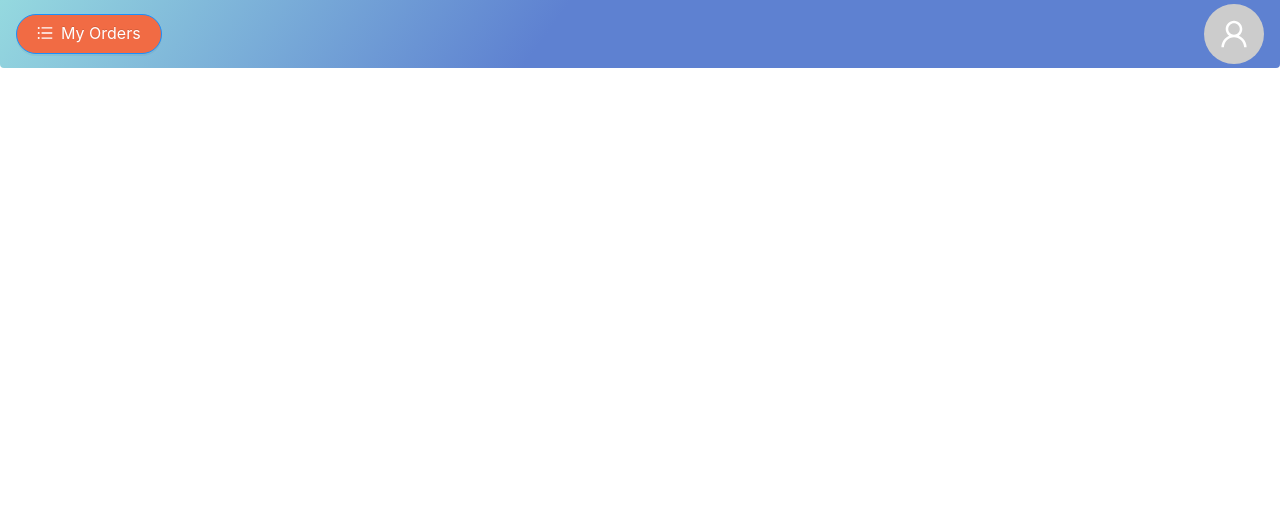
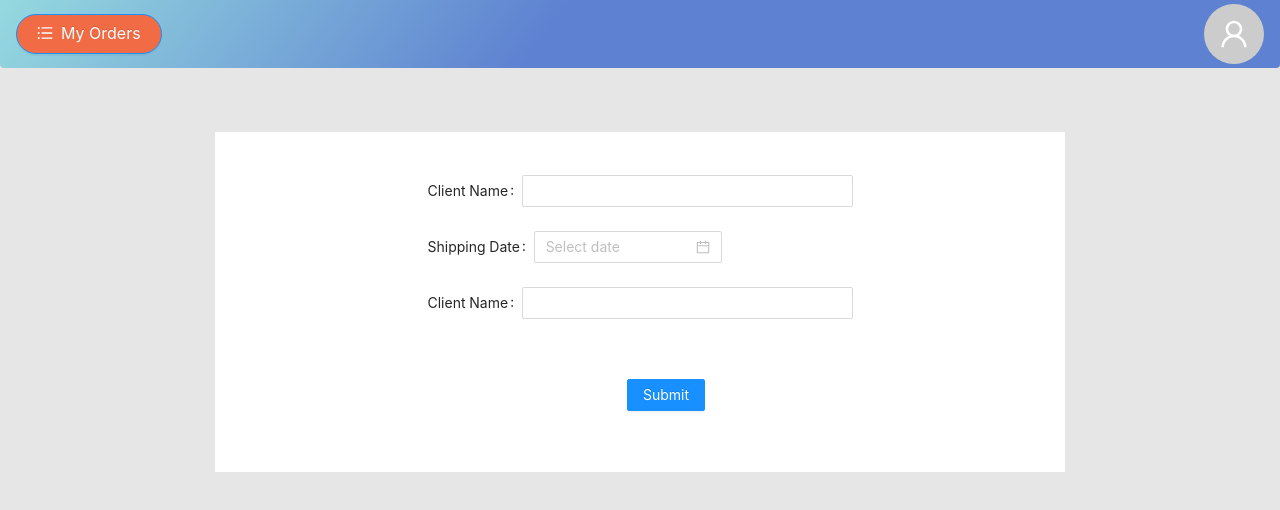
Before and after one commit to allan-gilber/supermarket-app, a React (Create React App) app: page / in a window 1280 px wide. Shown: the top 510 px of the page. Built offline with nearby package versions, Linux system fonts and the light colour scheme.

Commit message:
feat: created 3 form items for order requisition.

```diff
--- a/src/business/routerBusiness/RouterLogic.js
+++ b/src/business/routerBusiness/RouterLogic.js
@@ -7,10 +7,9 @@ import Home from '../../presentation/Home';
 export default function Router() {
   return (
     <BrowserRouter>
+      <PageHeader />
       <Routes>
-        <Route path='/' element={<PageHeader/>}>
-          <Route exact path="/" element={<Home />}/>
-        </Route>
+        <Route exact path='/' element={<Home />}/>
       </Routes>
     </BrowserRouter>
   );
--- a/src/presentation/Home/index.jsx
+++ b/src/presentation/Home/index.jsx
@@ -1,9 +1,11 @@
 import React from 'react';
-import {MainContainer} from './style';
+import {MainContainer} from './styles';
+import OrderForm from '../components/OrderForm';
 
-export default function Home(): any{
+export default function Home(){
   return (
     <MainContainer>
+      <OrderForm/>
     </MainContainer>
   );
 }
--- a/src/presentation/Home/style.jsx
+++ b/src/presentation/Home/styles.jsx
@@ -2,10 +2,12 @@ import styled from 'styled-components';
 
 export const MainContainer = styled.div`
 display: flex;
-position: relative;
-background:#E6E6E6;
 flex-direction: column;
 align-items: center;
-width: 100vw;
-height: 100vh;
+justify-content: flex-start;
+padding: max(5%, 1rem) 5% 0 5%;
+width: 100%;
+max-height: 93vh;
+height: 93%;
+overflow: auto;
 `;
--- a/src/presentation/application/styles.js
+++ b/src/presentation/application/styles.js
@@ -8,12 +8,17 @@ export const GlobalStyle = createGlobalStyle`
     outline: 0;
     box-sizing: border-box;
     flex-shrink: 0;
+    /* overflow: hidden; */
     font-family: -apple-system, BlinkMacSystemFont, 'Segoe UI', Roboto, Oxygen, Ubuntu, Cantarell, 'Open Sans', 'Helvetica Neue', sans-serif;
   }
-  /* li, ul {
-    list-style-type: none;
-} */
+  #root {
+    width: 100vw;
+    height: 100vh;
+    overflow: hidden;
+    background:var(--background-white);
+  }
   :root {
+
      /* Transições de viewport */
     --phone: 37.5rem;
     --tablet: 37.51rem;
@@ -33,13 +38,14 @@ export const GlobalStyle = createGlobalStyle`
     --btn-text: 'black';
     --label: #393939;
     --white:  #E6E6E6;
-    --background-white: #ffffff;
     --menu-text: #828282;
     --red-text: #EA1D2C;
     --shadow-box: 0 3px 6px -4px rgba(0, 0, 0, 0.12), 0 6px 16px 0 rgba(0, 0, 0, 0.08), 0 9px 28px 8px rgba(0, 0, 0, 0.05);
     --success-color: #52c41a;
     --warning-color: #faad14;
     --primary-color: #5e81d1;
-    --secondary-color:  	#f16b44;
-  }
+    --secondary-color: #f16b44;
+    --background-white: #E6E6E6;
+    --background-light-orange: #ff8d27;
+}
 `;
--- /dev/null
+++ b/src/presentation/components/OrderForm/index.jsx
@@ -0,0 +1,85 @@
+import {Button, DatePicker, Form, Input} from 'antd';
+import React from 'react';
+import {MainContainer} from './styles';
+
+export default function OrderForm(){
+  return (
+    <MainContainer>
+      <Form
+        name='orderList'
+        // labelCol={{span: 10}}
+        // wrapperCol={{span: 10}}
+        initialValues={{remember: true}}
+        onFinish={data => {console.log('lol', data);}}
+        onFinishFailed={data => {console.log('lol2', data);}}
+        requiredMark={false}
+        scrollToFirstError
+        style={{width: '100%', height: '100%', display: 'flex', flexDirection: 'column', alignItems:'center', padding: '5% 0'}}
+      >
+        <div
+          style={{width: '50%', height: '80%'}}
+        >
+          <Form.Item
+            label='Client Name'
+            name='clientName'
+            rules={[
+              {
+                required: true,
+                message: 'please, insert your name!'
+              }
+            ]}
+            style={{width: '100%'}}
+            labelCol={{span: 30, offset: 0}}
+            wrapperCol={{span: 70, offset: 0}}
+          >
+            <Input
+            />
+          </Form.Item>
+          <Form.Item
+            label='Shipping Date'
+            name='shippingDate'
+            style={{width: '100%'}}
+            rules={[
+              {
+                required: true,
+                message: 'please, insert a valid date!'
+              }
+            ]}
+            labelCol={{span: 30, offset: 0}}
+            wrapperCol={{span: 70, offset: 0}}
+          >
+            <DatePicker
+              mode='date'
+            />
+          </Form.Item>
+          <Form.Item
+            label='Client Name'
+            name='ClientName'
+            rules={[
+              {
+                required: true,
+                message: 'please, insert your name!'
+              }
+            ]}
+            style={{width: '100%'}}
+            labelCol={{span: 30, offset: 0}}
+            wrapperCol={{span: 70, offset: 0}}
+          >
+            <Input
+            />
+          </Form.Item>
+        </div>
+        <Form.Item
+          wrapperCol={{
+            offset: 8,
+            span: 16
+          }}
+        >
+          <Button type="primary" htmlType="submit">
+          Submit
+          </Button>
+        </Form.Item>
+      </Form>
+    </MainContainer>
+  );
+}
--- /dev/null
+++ b/src/presentation/components/OrderForm/styles.js
@@ -0,0 +1,11 @@
+import styled from 'styled-components';
+
+export const MainContainer = styled.div`
+display: flex;
+align-items: center;
+justify-content: center;
+width: min(100%, 850px);
+min-height: 50%;
+background-color: #ffffff
+/* var(--background-light-orange); */
+`;
--- a/src/presentation/components/PageHeader/index.jsx
+++ b/src/presentation/components/PageHeader/index.jsx
@@ -2,7 +2,7 @@ import {Avatar, Button, Dropdown, Space} from 'antd';
 import React from 'react';
 import {DropDownMenu} from './DropDownMenu';
 import {PageHeaderContainer} from './styles';
-import {DownOutlined, UnorderedListOutlined, UserOutlined} from '@ant-design/icons';
+import {UnorderedListOutlined, UserOutlined} from '@ant-design/icons';
 
 export default function PageHeader() {
   return (
@@ -16,7 +16,9 @@ export default function PageHeader() {
           size='large'
           type='primary'
           shape={'round'}
-          style={{backgroundColor: 'var(--secondary-color)', textAlign: 'center', justifyContent: 'center'}}
+          style={{
+            backgroundColor: 'var(--secondary-color)', textAlign: 'center', justifyContent: 'center'
+          }}
         >
           <Space>
             <UnorderedListOutlined />
--- a/src/presentation/components/PageHeader/styles.jsx
+++ b/src/presentation/components/PageHeader/styles.jsx
@@ -4,8 +4,8 @@ export const PageHeaderContainer = styled.header`
 display: flex;
 align-items: center;
 justify-content: space-between;
-min-height: 7vh;
-width: 100vw;
+min-height: 7%;
+width: 100%;
 padding: 0.25rem 1rem;
 border-radius: 0  0 0.25rem 0.25rem;
 background-image: linear-gradient(126deg, #95d9df 0%, #5e81d1 43%);
```
